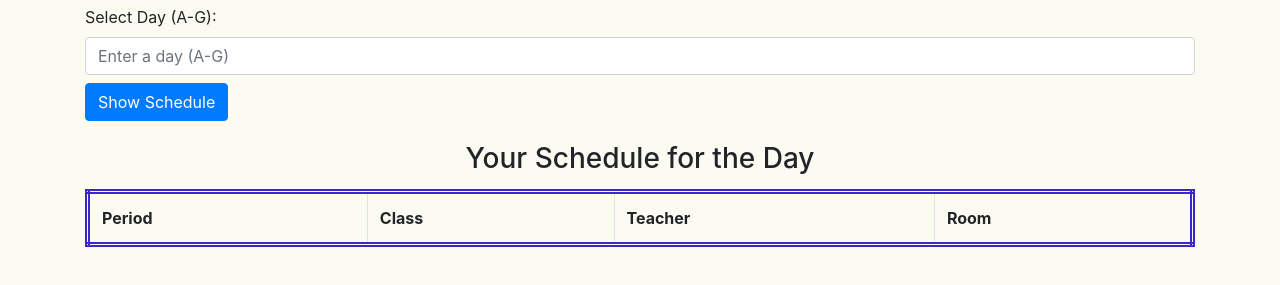
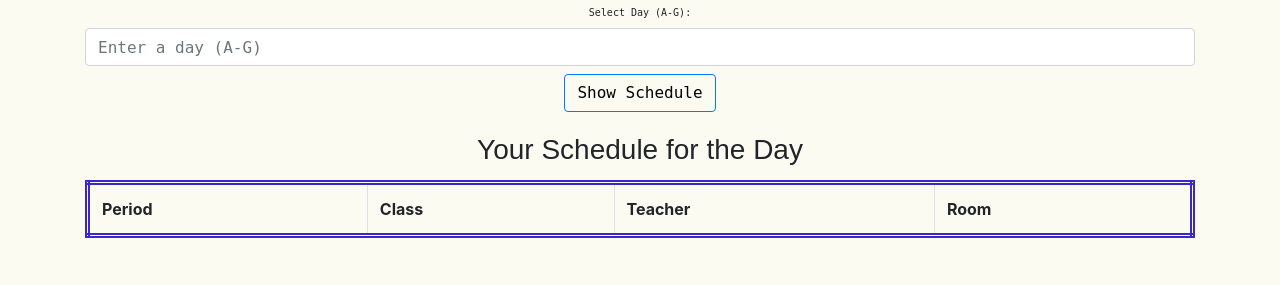
Before and after one commit to lizreznik/AJAX---JSON-Schedule, a plain HTML site: page index.html in a window 1280 px wide. Shown: the part 107-392 px from the top of the page. Drawn offline with nearby package versions, Linux system fonts and the light colour scheme; a web font is replaced by a local one.

Commit message:
css finished - final commit

```diff
--- a/index.html
+++ b/index.html
@@ -18,10 +18,10 @@
     <div class="container">
         <h1 class="text-center">Where Should I Be Right Now?</h1>
 
-        <div class="form-group">
+        <div class="form-group text-center">
             <label for="dayInput">Select Day (A-G):</label>
             <input type="text" id="dayInput" class="form-control" placeholder="Enter a day (A-G)">
-            <button id="submitDay" class="btn btn-primary mt-2">Show Schedule</button>
+            <button id="submitDay" class="btn btn-primary mt-2 ">Show Schedule</button>
         </div>
         <div class="schedule">
             <h3 class="text-center">Your Schedule for the Day</h3>
--- a/script.js
+++ b/script.js
@@ -48,7 +48,7 @@ $(document).ready(function () {
                     <tr>
                     <td>${classItem.period}</td>
                     <td>${classItem.class}</td>
-                    <td>${classItem.teacher}</td>
+                    <td class="name" >${classItem.teacher}</td>
                     <td>${classItem.room}</td>
                    </tr> `)
 
--- a/style.css
+++ b/style.css
@@ -3,7 +3,15 @@ body {
 }
 
 .btn {
-    /* add margin top */
+    transition-duration: 0.4s;
+    background-color: transparent;
+    color: black;
+}
+
+.btn:hover {
+    background-color: #2667ff;
+    /* Green */
+    color: white;
 }
 
 h1 {
@@ -31,3 +39,20 @@ h3 {
     font-weight: 400;
     font-style: normal;
 }
+
+.form-group {
+    font-family: "dico-code-one", mono;
+    font-weight: 400;
+    font-style: normal;
+    font-size: 10px;
+}
+
+tr:nth-child(even) {
+    background-color: #3f8efc;
+}
+
+h3 {
+    font-family: "blockhead-black-face", sans-serif;
+    font-weight: 400;
+    font-style: normal;
+}
```
